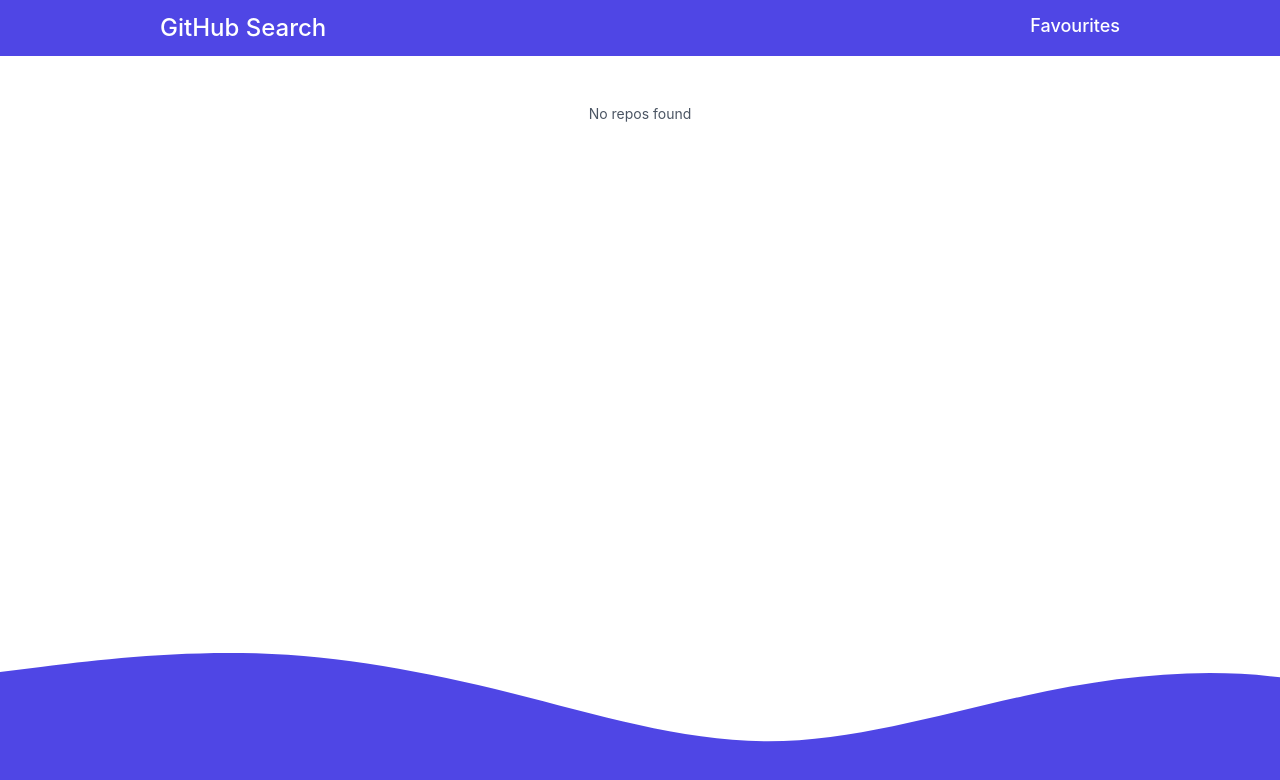
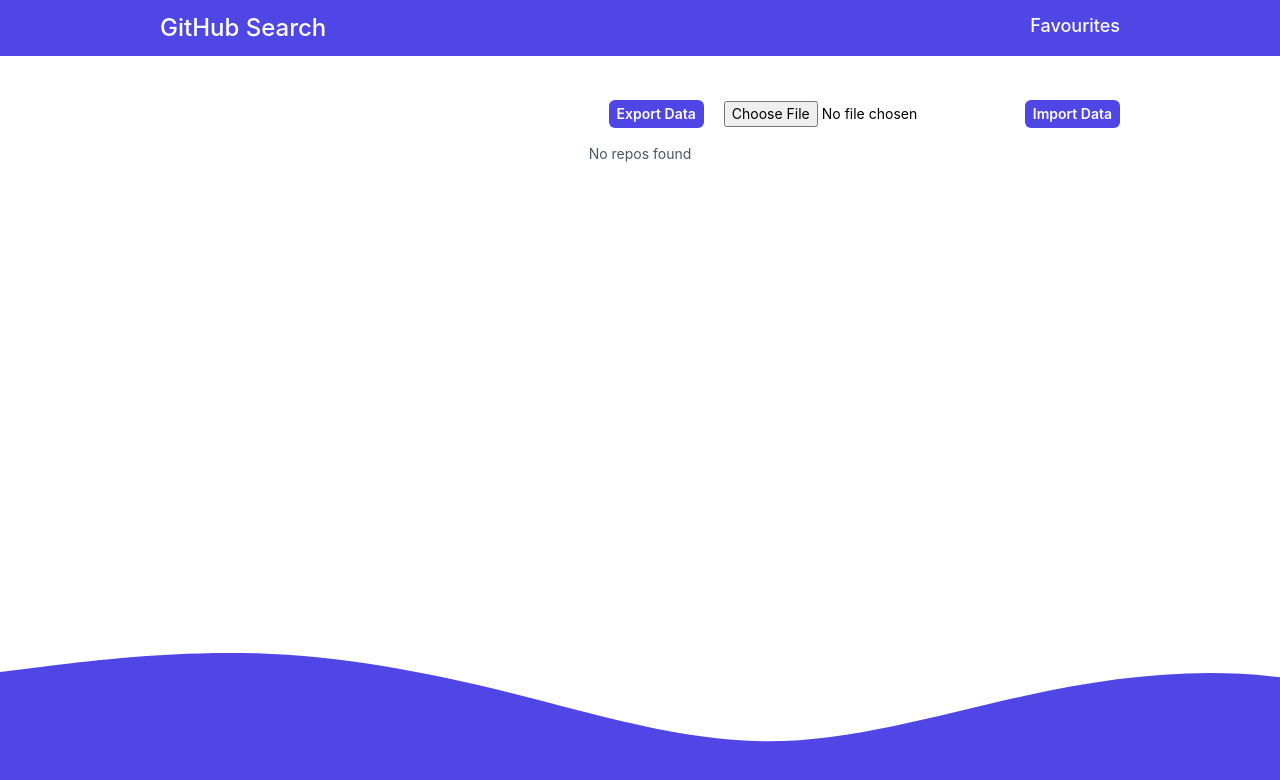
Before and after one commit to akhilalekha/github-search, a React (Create React App) app: page /favourites in a window 1280 px wide. Shown: the top 780 px of the page. Built offline with nearby package versions, Linux system fonts and the light colour scheme.

Commit message:
feat: add import and export for favourites, refactored code

```diff
--- a/src/components/Favourites.jsx
+++ b/src/components/Favourites.jsx
@@ -1,11 +1,50 @@
-import { useSelector } from "react-redux";
+import { useSelector, useDispatch } from "react-redux";
+import { setFavourites } from "src/store/favSlice";
 import RepoItem from "src/components/RepoItem";
 
 export default function Favourites() {
 	const favourites = useSelector((state) => state.favourites);
+	const dispatch = useDispatch();
+
+	const handleFile = (e) => {
+		e.preventDefault();
+		const fileObj = e.target.file.files[0];
+		const reader = new FileReader();
+		reader.readAsText(fileObj);
+
+		reader.onload = (e) => {
+			let obj = JSON.parse(e.target.result);
+			localStorage.setItem("favourites", JSON.stringify(obj));
+			dispatch(setFavourites());
+		};
+	};
 
 	return (
-		<div className="flex flex-wrap px-40 mt-12">
+		<div className="flex flex-wrap px-40 mt-7">
+			<div className="flex w-full justify-end py-4 text-sm">
+				<a
+					href={`data:text/json;charset=utf-8, ${encodeURIComponent(
+						JSON.stringify(favourites.data)
+					)}`}
+					className="bg-indigo-600 text-white font-semibold rounded-md px-2 py-1 mr-5"
+					download="favourites.json"
+				>
+					Export Data
+				</a>
+				<form onSubmit={(e) => handleFile(e)}>
+					<input
+						type="file"
+						id="file"
+						accept=".json"
+						className=""
+						name="file"
+					/>
+					<button className="bg-indigo-600 text-white font-semibold rounded-md px-2 py-1">
+						Import Data
+					</button>
+				</form>
+			</div>
+
 			{favourites.data?.length > 0 ? (
 				favourites.data.map((i) => (
 					<RepoItem item={i} key={i.url} type="remove" />
--- a/src/components/RepoItem.jsx
+++ b/src/components/RepoItem.jsx
@@ -1,14 +1,13 @@
 import React from "react";
+import { useDispatch } from "react-redux";
 import { addFavourites, removeFavourites } from "src/store/favSlice";
 import { toggleFav } from "src/store/repoSlice";
-import { useDispatch } from "react-redux";
 
 export default function RepoItem({ item, type }) {
 	const dispatch = useDispatch();
 
 	const handleAddFavourite = (item) => {
 		if (type === "toggle") {
-			// console.log({ item });
 			// if item.isFav is false we want to add it, else remove it
 			if (!item.isFav) {
 				const newItem = {
--- a/src/components/Search.jsx
+++ b/src/components/Search.jsx
@@ -16,7 +16,6 @@
 
 	async function searchRepos() {
 		console.log(query, "final query");
-		if (process.env.NODE_ENV === "development") {
 		dispatch(
 			setRepos({
 				data: [],
@@ -24,23 +23,12 @@
 				loading: true
 			})
 		);
-			const res = await axios.get(
-				"https://api.github.com/search/repositories",
-				{
-					auth: {
-						username: `${process.env.REACT_APP_CLIENT_ID}`,
-						password: `${process.env.REACT_APP_CLIENT_SECRET}`
-					},
-					params: {
-						q: query,
-						per_page: 18
-					}
-				}
-			);
+
+		const res = await getRepos();
 
 		const favNames = favourites.data.map((i) => i.full_name);
 
-			const data = res.data.items.map((i) => {
+		const data = res.map((i) => {
 			return {
 				full_name: i.full_name,
 				url: i.html_url,
@@ -55,33 +43,44 @@
 				loading: false
 			})
 		);
+	}
+
+	const getRepos = async () => {
+		if (process.env.NODE_ENV === "development") {
+			const res = await axios.get(
+				"https://api.github.com/search/repositories",
+				{
+					auth: {
+						username: `${process.env.REACT_APP_CLIENT_ID}`,
+						password: `${process.env.REACT_APP_CLIENT_SECRET}`
+					},
+					params: {
+						q: query,
+						per_page: 18
+					}
+				}
+			);
+			return res.data.items;
 		} else {
 			const res = await axios.get(
 				"https://api.github.com/search/repositories",
 				{
 					params: {
-						q: query
+						q: query,
+						per_page: 18
 					}
 				}
 			);
-			console.log(res);
+			return res.data.items;
 		}
-	}
+	};
 
 	useEffect(() => {
 		const timeoutId = setTimeout(() => {
 			if (query) {
 				searchRepos();
-			} else {
-				dispatch(
-					setRepos({
-						data: [],
-						loaded: false,
-						loading: false
-					})
-				);
 			}
-		}, 1000);
+		}, 2000);
 		return () => clearTimeout(timeoutId);
 	}, [query]);
 
--- a/src/store/favSlice.js
+++ b/src/store/favSlice.js
@@ -22,23 +22,16 @@
 			}
 		},
 		addFavourites: (state, action) => {
-			// console.log(action.payload);
 			const favNames = state.data?.map((s) => s.full_name);
-			if (
-				favNames &&
-				favNames.length >= 0 &&
-				!favNames.includes(action.payload.full_name)
-			) {
+			if (!favNames.includes(action.payload.full_name)) {
 				state.data.push(action.payload);
 				localStorage.setItem("favourites", JSON.stringify(state.data));
 			}
 		},
 		removeFavourites: (state, action) => {
-			// console.log("remove", action.payload);
 			const newFavItems = state.data?.filter(
 				(s) => s.full_name !== action.payload.full_name
 			);
-			// console.log({ newFavItems });
 			const newData = {
 				...state,
 				data: [...newFavItems]
--- a/src/store/repoSlice.js
+++ b/src/store/repoSlice.js
@@ -17,10 +17,8 @@
 			});
 		},
 		toggleFav: (state, action) => {
-			// console.log(action.payload);
 			const fullNames = state.data.map((s) => s.full_name);
 			const index = fullNames.indexOf(action.payload.full_name);
-			// console.log(index);
 
 			state.data[index]["isFav"] = !state.data[index]["isFav"];
 		}
```
Also changed, not shown: src/App.js (+4 -3 lines), package.json (indentation only), 1 other file (tests, documents, lock files or other folders). Lines whose indentation alone changed are shown as unchanged.
